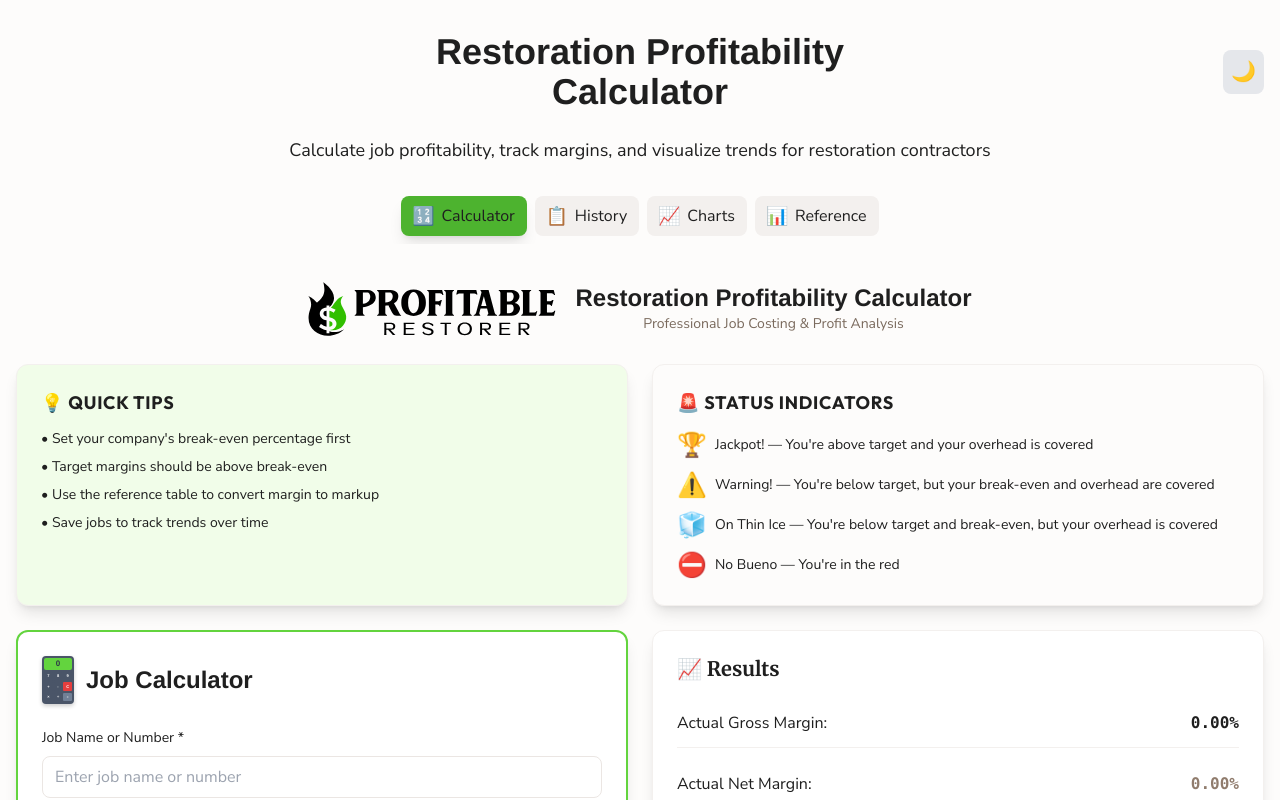
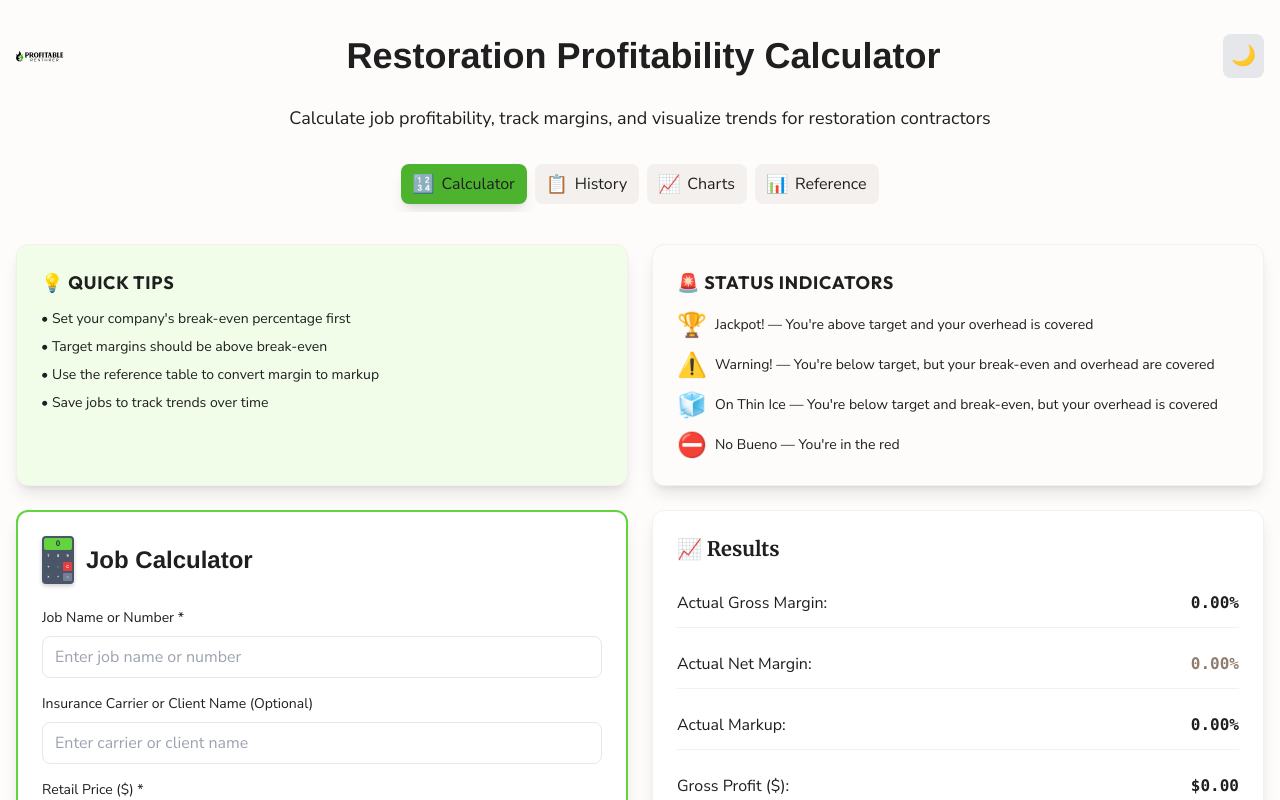
Before and after one commit to KayFernPR/Division-Calculator, a React (Vite) app: page / in a window 1280 px wide. Shown: the top 800 px of the page. Built offline with nearby package versions, Linux system fonts and the light colour scheme.

Commit message:
Logo placement fixed

```diff
--- a/src/App.jsx
+++ b/src/App.jsx
@@ -76,13 +76,12 @@ function App() {
         {/* Header */}
         <header className="mb-8">
           <div className="flex justify-between items-center mb-6">
-            <div className="flex-1"></div>
+            <img src="/logo.svg" alt="Brand Logo" className="h-12 w-12"
+                 onError={(e) => { if (e.currentTarget.getAttribute('data-fallback') !== 'png') { e.currentTarget.setAttribute('data-fallback','png'); e.currentTarget.src = '/logo.png'; } else { e.currentTarget.style.display='none'; } }} />
             <h1 className="text-4xl font-bold font-header text-center flex-1" style={{color: '#1F1F1F'}}>
               Restoration Profitability Calculator
             </h1>
-            <div className="flex-1 flex justify-end">
-              <ThemeToggle darkMode={darkMode} setDarkMode={setDarkMode} />
-            </div>
+            <ThemeToggle darkMode={darkMode} setDarkMode={setDarkMode} />
           </div>
           <p className="text-lg text-center" style={{color: '#1F1F1F'}}>
             Calculate job profitability, track margins, and visualize trends for restoration contractors
--- a/src/components/Calculator.jsx
+++ b/src/components/Calculator.jsx
@@ -471,31 +471,6 @@ const Calculator = ({ onAddJob }) => {
 
   return (
     <div className="space-y-6">
-      {/* Company Logo */}
-      <div className="flex justify-center mb-6">
-        <div className="flex items-center gap-4">
-          <img
-            src="/logo.svg"
-            alt="Company Logo"
-            className="h-16 w-auto"
-            onError={(e) => {
-              e.target.src = '/logo.png'
-              e.target.onerror = () => {
-                e.target.style.display = 'none'
-              }
-            }}
-          />
-          <div className="text-center">
-            <h1 className="text-2xl font-bold font-header" style={{color: '#1F1F1F'}}>
-              Restoration Profitability Calculator
-            </h1>
-            <p className="text-sm text-neutral-600 dark:text-neutral-400 font-body">
-              Professional Job Costing & Profit Analysis
-            </p>
-          </div>
-        </div>
-      </div>
-
       {/* Top Section: Quick Tips and Status Indicators */}
       <div className="grid lg:grid-cols-2 gap-6">
         {/* Quick Tips - Top Left */}
```
